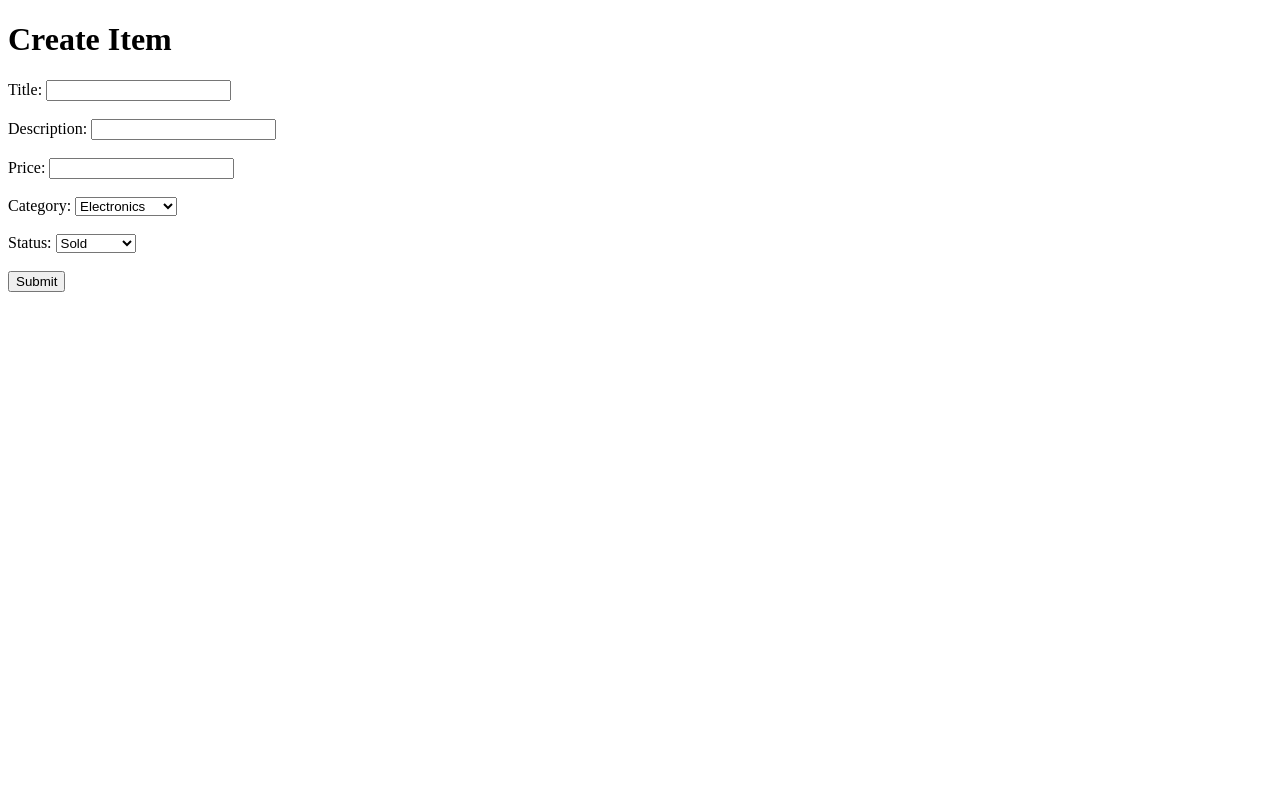
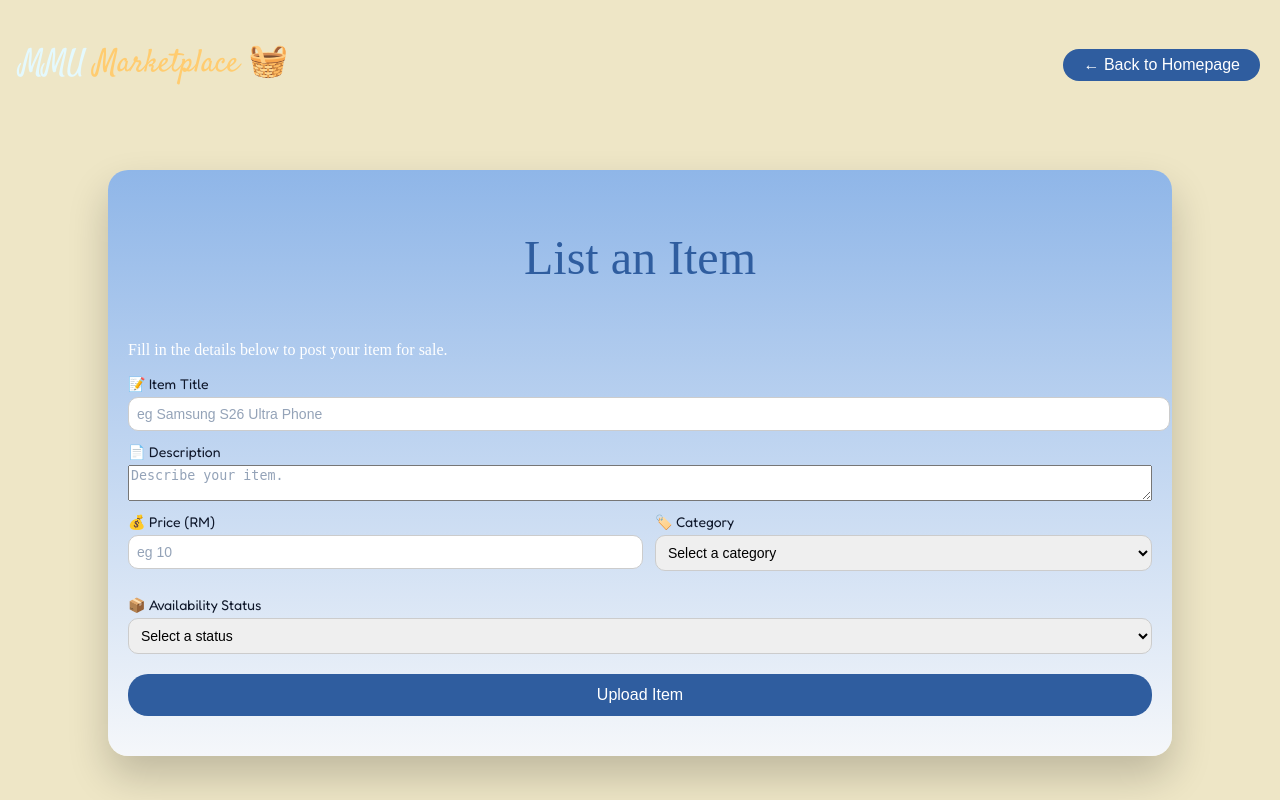
Before and after one commit to S1ngggg/GitExercise-G062-, a Flask app: page /item_form in a window 1280 px wide. Run offline with Flask 3, Linux system fonts and the light colour scheme; data comes from the database, SQL or seed files in the repository; some web fonts are replaced.

Commit message:
Made when selling items have better visuals

```diff
--- a/templates/item_form.html
+++ b/templates/item_form.html
@@ -1,52 +1,73 @@
-<!DOCTYPE html>
-<html>
+{% extends "base.html" %}
 
-<head>
-    <title> Item Form </title>
-</head>
+{% block title %} Sell an Item {% endblock %}
 
-<body>
-    <h1> Create Item </h1>
-    <form method="POST">
-        <label>Title:</label>
-        <input type="text" name="title">
+{% block content %}
+<link rel="stylesheet" href="{{ url_for('static', filename='css/layout.css') }}">
+<link rel="stylesheet" href="{{ url_for('static', filename='css/style.css') }}">
 
-        <br><br>
+<body class="outside">
+    <header>
+        <h1 class="title">MMU <span class="highlight">Marketplace 🧺</span></h1>
+        <div class="navigation">
+            <a href="{{ url_for('home_page') }}"><button>← Back to Homepage</button></a>
+        </div>
+    </header>
 
-        <label>Description:</label>
-        <input type="text" name="description">
+    <div class="insidepart1 sell_container">
 
-        <br><br>
+        <h2 class="headerpart2">List an Item</h2>
+        <p class="sell_description">
+            Fill in the details below to post your item for sale.
+        </p>
 
-        <label>Price:</label>
-        <input type="number" name="price">
+        <form method="POST" class="neat_edges">
 
-        <br><br>
+            <div class="input-group">
+                <label for="title">📝 Item Title</label>
+                <input type="text" id="title" name="title" placeholder="eg Samsung S26 Ultra Phone" required>
+            </div>
 
-        <label>Category:</label>
-        <select name="category">
+            <div class="input-group" style="margin-top:12px;">
+                <label for="description">📄 Description</label>
+                <textarea id="description" name="description" placeholder="Describe your item."
+                    class="description_textarea"></textarea>
+            </div>
 
-            {% for id, name in categories %}
-            <option value="{{id}}">{{name}}</option>
-            {% endfor %}
+            <div class="input-row" style="margin-top:12px;">
+                <div class="input-group">
+                    <label for="price">💰 Price (RM)</label>
+                    <input type="number" id="price" name="price" placeholder="eg 10" min="0" required>
+                </div>
 
-        </select>
+                <div class="input-group">
+                    <label for="category">🏷️ Category</label>
+                    <select id="category" name="category" required>
+                        <option value="" disabled selected>Select a category</option>
+                        {% for id, name in categories %}
+                        <option value="{{ id }}">{{ name }}</option>
+                        {% endfor %}
+                    </select>
+                </div>
+            </div>
 
-        <br><br>
+            <div class="input-group" style="margin-top:12px;">
+                <label for="status">📦 Availability Status</label>
+                <select id="status" name="status" required>
+                    <option value="" disabled selected>Select a status</option>
+                    {% for id, condition in status %}
+                    <option value="{{ id }}">{{ condition }}</option>
+                    {% endfor %}
+                </select>
+            </div>
 
-        <label>Status:</label>
-        <select name="status">
+            <button type="submit" class="register-button"
+                style="width:100%; margin-top:20px; padding:12px; font-size:16px;">
+                Upload Item
+            </button>
 
-            {% for id, condition in status %}
-            <option value="{{id}}">{{condition}}</option>
-            {% endfor %}
+        </form>
 
-        </select>
-
-        <br><br>
-
-        <button type="submit">Submit</button>
-    </form>
+    </div>
 </body>
-
-</html>
+{% endblock %}
```
